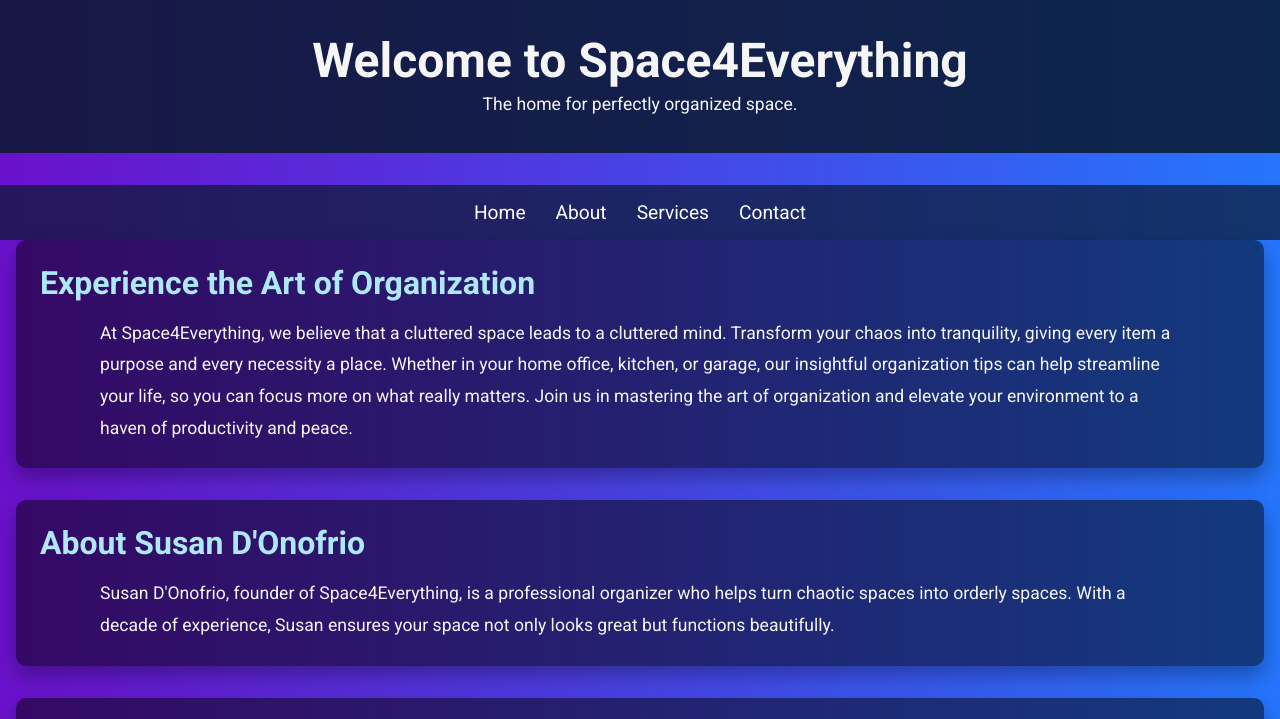
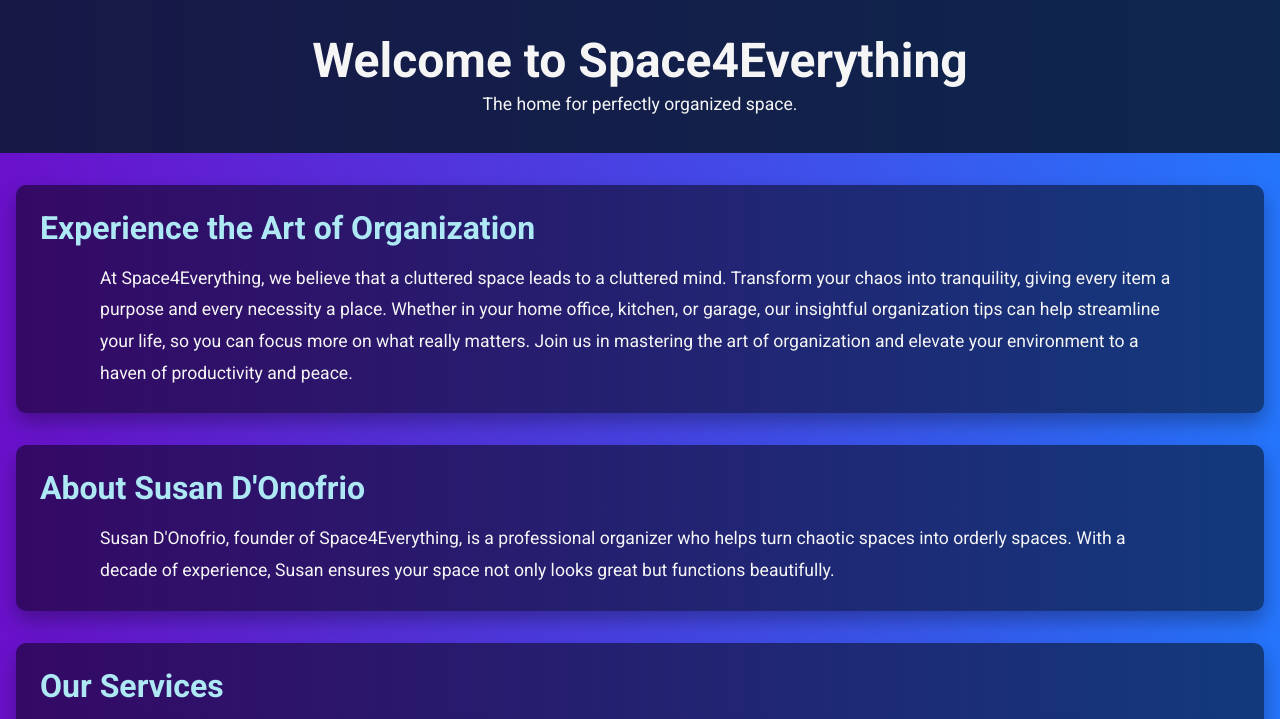
Before and after one commit to ujouy/index, a plain HTML site: page index.html in a window 1280 px wide. Shown: the top 719 px of the page. Drawn offline with Linux system fonts and the light colour scheme.

Commit message:
Update index.html

```diff
--- a/index.html
+++ b/index.html
@@ -87,12 +87,6 @@
         <h1>Welcome to Space4Everything</h1>
         <p>The home for perfectly organized space.</p>
     </header>
-    <nav>
-        <a href="#home">Home</a>
-        <a href="#about">About</a>
-        <a href="#services">Services</a>
-        <a href="#contact">Contact</a>
-    </nav>
     <div class="container" id="home">
         <h2>Experience the Art of Organization</h2>
         <p>At Space4Everything, we believe that a cluttered space leads to a cluttered mind. Transform your chaos into tranquility, giving every item a purpose and every necessity a place. Whether in your home office, kitchen, or garage, our insightful organization tips can help streamline your life, so you can focus more on what really matters. Join us in mastering the art of organization and elevate your environment to a haven of productivity and peace.</p>
```
